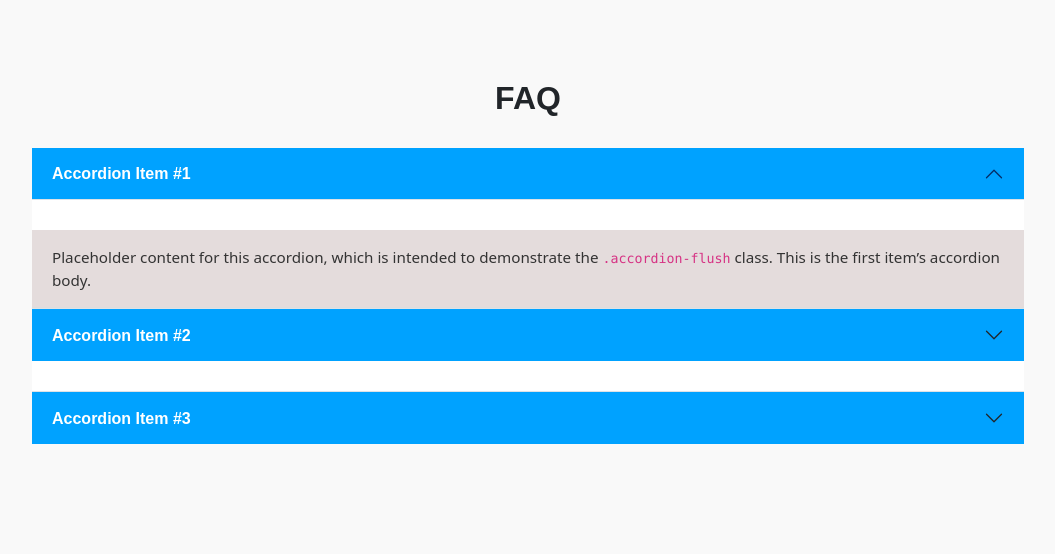
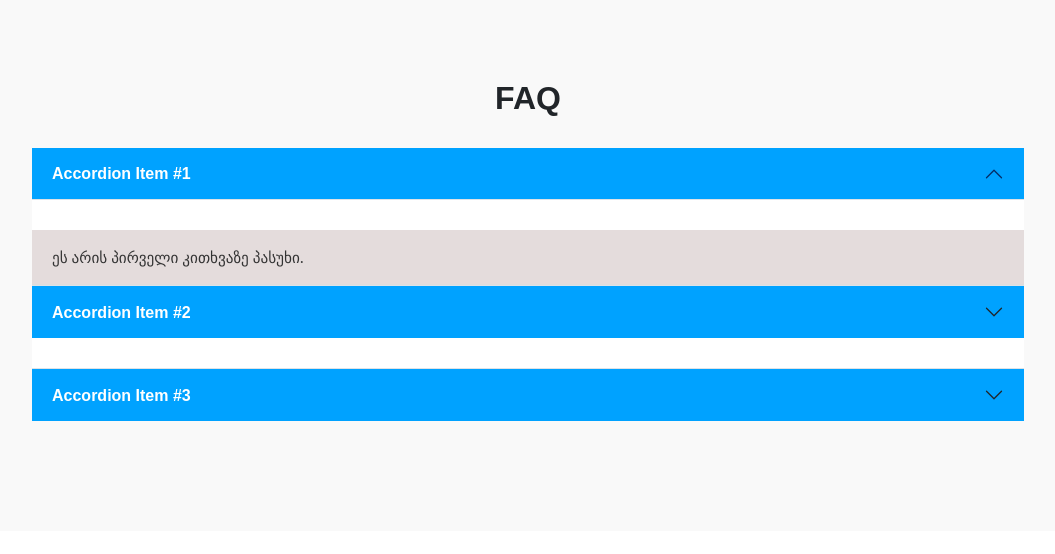
Before and after one commit to sabuka-dumbo/SkolaTrip, a Django app: page / in a window 1280 px wide, after a click on "Accordion Item #1". Shown: the part 1408-1962 px from the top of the page, without its empty margins (112-1167 px from the left). After the commit the page ends 1829 px from the top, so only its background shows below. Run offline with Django 5.2, Linux system fonts and the light colour scheme; some libraries are stand-ins or nearby versions.

Commit message:
Aug 5, 2025, 3:14 PM

```diff
--- a/SkolaTrip/st/templates/dashboard.html
+++ b/SkolaTrip/st/templates/dashboard.html
@@ -56,9 +56,9 @@
 
             <div class="function_div">
                 <div class="icon_div">
-                    <svg xmlns="http://www.w3.org/2000/svg" width="16" height="16" fill="currentColor" class="bi bi-plus-circle" viewBox="0 0 16 16">
-                        <path d="M8 15A7 7 0 1 1 8 1a7 7 0 0 1 0 14m0 1A8 8 0 1 0 8 0a8 8 0 0 0 0 16"/>
-                        <path d="M8 4a.5.5 0 0 1 .5.5v3h3a.5.5 0 0 1 0 1h-3v3a.5.5 0 0 1-1 0v-3h-3a.5.5 0 0 1 0-1h3v-3A.5.5 0 0 1 8 4"/>
+                    <svg xmlns="http://www.w3.org/2000/svg" width="16" height="16" fill="currentColor" class="bi bi-house-fill icon2" viewBox="0 0 16 16">
+                        <path d="M8.707 1.5a1 1 0 0 0-1.414 0L.646 8.146a.5.5 0 0 0 .708.708L8 2.207l6.646 6.647a.5.5 0 0 0 .708-.708L13 5.793V2.5a.5.5 0 0 0-.5-.5h-1a.5.5 0 0 0-.5.5v1.293z"/>
+                        <path d="m8 3.293 6 6V13.5a1.5 1.5 0 0 1-1.5 1.5h-9A1.5 1.5 0 0 1 2 13.5V9.293z"/>
                     </svg>
                 </div>
 
--- a/SkolaTrip/st/templates/index.html
+++ b/SkolaTrip/st/templates/index.html
@@ -78,40 +78,46 @@
    <section id="faq-sec">
   <h2>FAQ</h2>
   <div class="accordion accordion-flush" id="accordionFlushExample">
+
     <div class="accordion-item">
       <h2 class="accordion-header">
-      <button class="accordion-button collapsed" type="button" data-bs-toggle="collapse" data-bs-target="#flush-collapseOne" aria-expanded="false" aria-controls="flush-collapseOne">
+        <button class="accordion-button collapsed" type="button" data-bs-toggle="collapse"
+          data-bs-target="#flush-collapseOne" aria-expanded="false" aria-controls="flush-collapseOne">
           Accordion Item #1
         </button>
       </h2>
       <div id="flush-collapseOne" class="accordion-collapse collapse" data-bs-parent="#accordionFlushExample">
-      <div class="accordion-body">Placeholder content for this accordion, which is intended to demonstrate the <code>.accordion-flush</code> class. This is the first item’s accordion body.</div>
+        <div class="accordion-body">ეს არის პირველი კითხვაზე პასუხი.</div>
       </div>
     </div>
 
     <div class="accordion-item">
       <h2 class="accordion-header">
-      <button class="accordion-button collapsed" type="button" data-bs-toggle="collapse" data-bs-target="#flush-collapseTwo" aria-expanded="false" aria-controls="flush-collapseTwo">
+        <button class="accordion-button collapsed" type="button" data-bs-toggle="collapse"
+          data-bs-target="#flush-collapseTwo" aria-expanded="false" aria-controls="flush-collapseTwo">
           Accordion Item #2
         </button>
       </h2>
       <div id="flush-collapseTwo" class="accordion-collapse collapse" data-bs-parent="#accordionFlushExample">
-      <div class="accordion-body">Placeholder content for this accordion, which is intended to demonstrate the <code>.accordion-flush</code> class. This is the second item’s accordion body. Let’s imagine this being filled with some actual content.</div>
+        <div class="accordion-body">ეს არის მეორე კითხვაზე პასუხი.</div>
       </div>
     </div>
 
     <div class="accordion-item">
       <h2 class="accordion-header">
-      <button class="accordion-button collapsed" type="button" data-bs-toggle="collapse" data-bs-target="#flush-collapseThree" aria-expanded="false" aria-controls="flush-collapseThree">
+        <button class="accordion-button collapsed" type="button" data-bs-toggle="collapse"
+          data-bs-target="#flush-collapseThree" aria-expanded="false" aria-controls="flush-collapseThree">
           Accordion Item #3
         </button>
       </h2>
       <div id="flush-collapseThree" class="accordion-collapse collapse" data-bs-parent="#accordionFlushExample">
-      <div class="accordion-body">Placeholder content for this accordion, which is intended to demonstrate the <code>.accordion-flush</code> class. This is the third item’s accordion body. Nothing more exciting happening here in terms of content, but just filling up the space to make it look, at least at first glance, a bit more representative of how this would look in a real-world application.</div>
+        <div class="accordion-body">ეს არის მესამე კითხვაზე პასუხი.</div>
       </div>
     </div>
+
   </div>
 </section>
+
 
     <script src="{% static 'js/index.js' %}"></script>
     <script src="{% static 'js/bootstrap.bundle.js' %}"></script>
```
Lines whose indentation alone changed are shown as unchanged.
